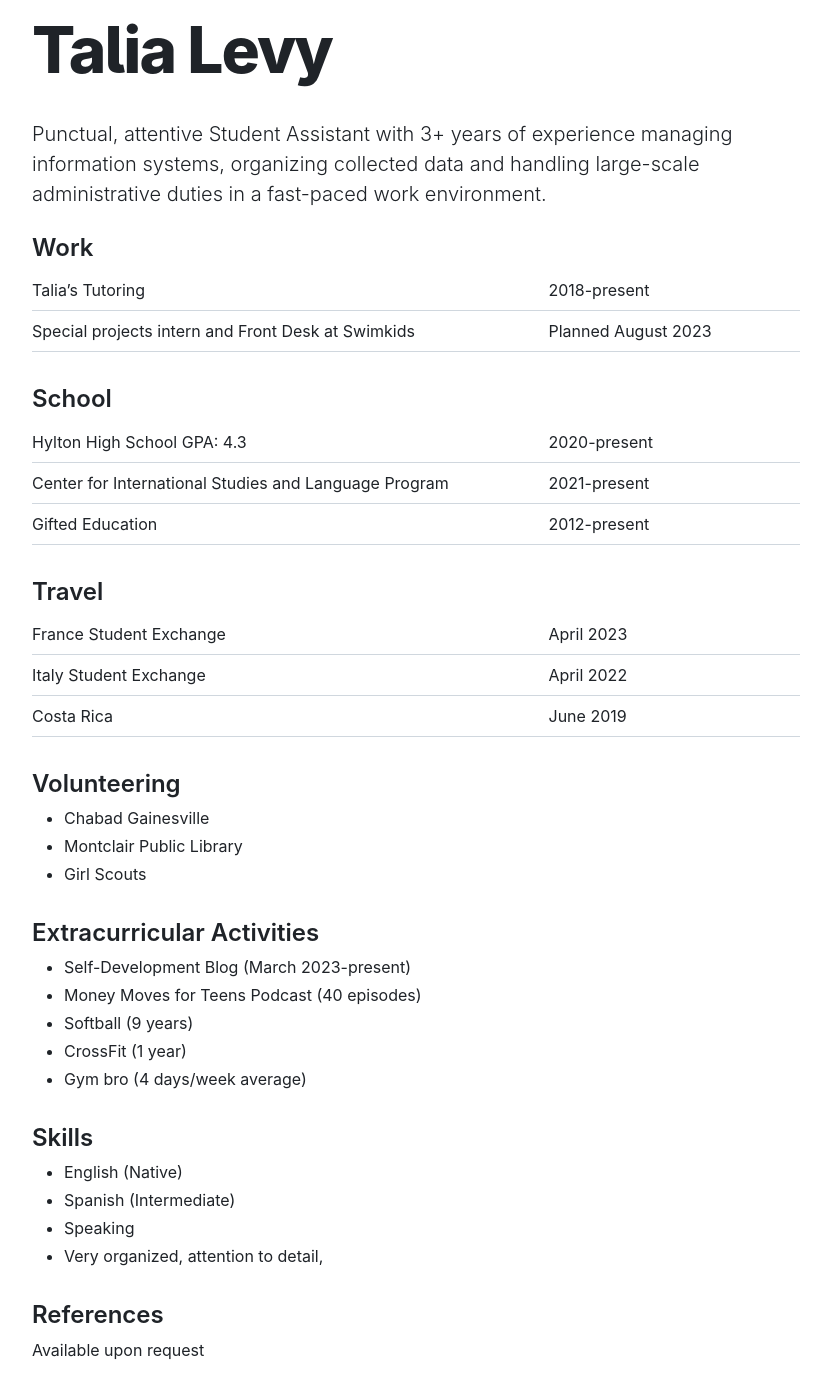
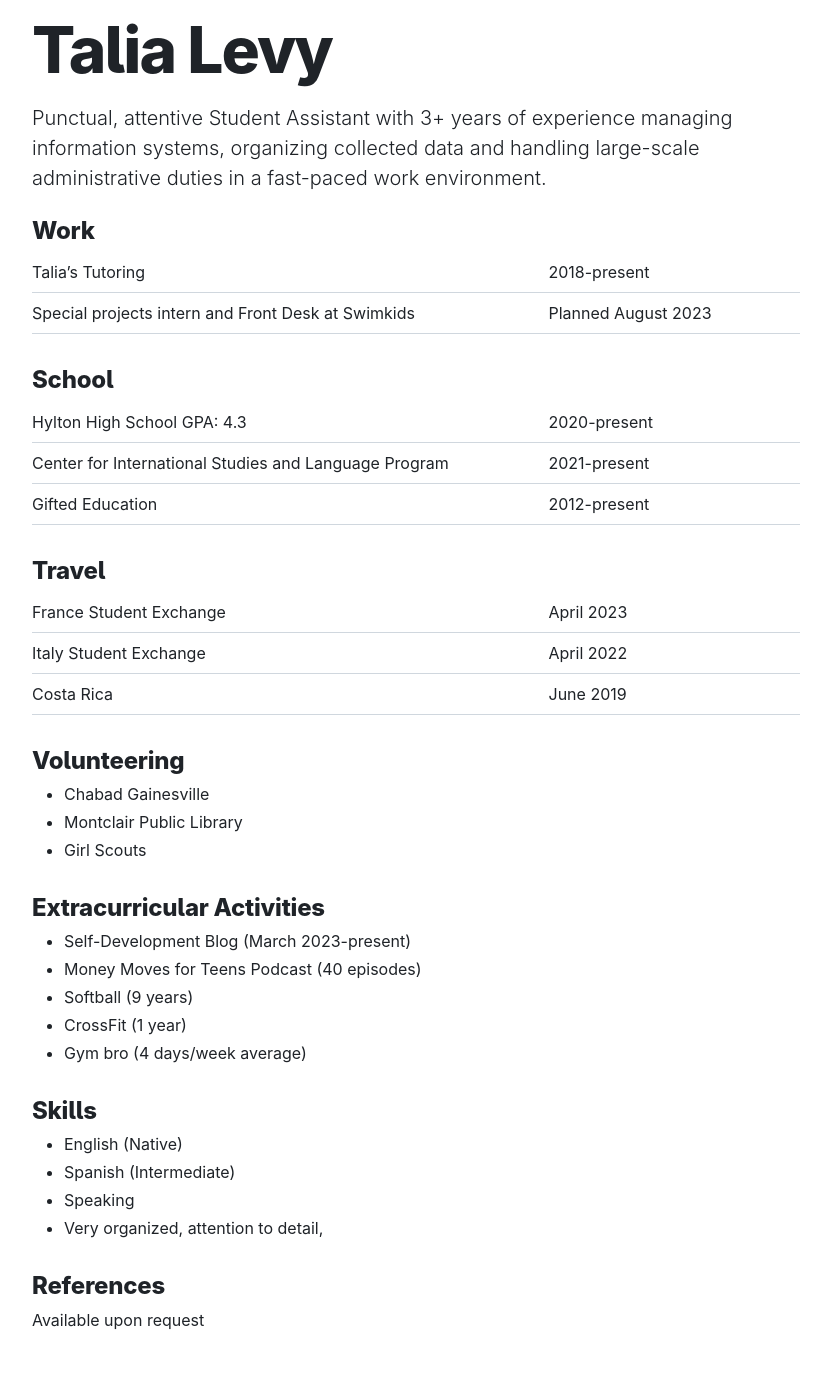
Before and after one commit to tslevy/resume, a Jekyll site: the page built from index.md, in a window 1280 px wide. Shown: the whole page, without its empty margins (224-1055 px from the left). Built offline with Jekyll 4.4.1, drawn with Linux system fonts in a browser that asks for light colours; our own code applies the rules of GitHub Pages for plain Markdown files; after the commit the page ends 1348 px from its top, so only the background shows below that.

Commit message:
mktg headings

```diff
--- a/index.md
+++ b/index.md
@@ -3,13 +3,13 @@ title: Home
 ---
 
 # Talia Levy
-{: .h2-mktg .border-0}
+{: .h2-mktg .border-0 .mb-0}
 
 Punctual, attentive Student Assistant with 3+ years of experience managing information systems, organizing collected data and handling large-scale administrative duties in a fast-paced work environment.
-{: .lead}
+{: .lead .mt-0}
 
 ## Work
-{: .border-0 .mb-0}
+{: .border-0 .mb-0 .h5-mktg}
 
 <div class="border-bottom py-2">
   <div class="col-8 d-inline-block">
@@ -30,7 +30,7 @@ Punctual, attentive Student Assistant with 3+ years of experience managing infor
 </div>
 
 ## School
-{: .border-0 .mb-0 .mt-5}
+{: .border-0 .mb-0 .mt-5 .h5-mktg}
 
 <div class="border-bottom py-2">
   <div class="col-8 d-inline-block">
@@ -60,7 +60,7 @@ Punctual, attentive Student Assistant with 3+ years of experience managing infor
 </div>
 
 ## Travel
-{: .border-0 .mb-0 .mt-5}
+{: .border-0 .mb-0 .mt-5 .h5-mktg}
 
 <div class="border-bottom py-2">
   <div class="col-8 d-inline-block">
@@ -90,14 +90,14 @@ Punctual, attentive Student Assistant with 3+ years of experience managing infor
 </div>
 
 ## Volunteering
-{: .border-0 .mb-0 .mt-5}
+{: .border-0 .mb-0 .mt-5 .h5-mktg}
 
 - Chabad Gainesville
 - Montclair Public Library
 - Girl Scouts
 
 ## Extracurricular Activities
-{: .border-0 .mb-0 .mt-5}
+{: .border-0 .mb-0 .mt-5 .h5-mktg}
 
 - Self-Development Blog (March 2023-present)
 - Money Moves for Teens Podcast (40 episodes)
@@ -106,7 +106,7 @@ Punctual, attentive Student Assistant with 3+ years of experience managing infor
 - Gym bro (4 days/week average)
 
 ## Skills
-{: .border-0 .mb-0 .mt-5}
+{: .border-0 .mb-0 .mt-5 .h5-mktg}
 
 - English (Native)
 - Spanish (Intermediate)
@@ -114,6 +114,6 @@ Punctual, attentive Student Assistant with 3+ years of experience managing infor
 - Very organized, attention to detail,
 
 ## References
-{: .border-0 .mb-0 .mt-5}
+{: .border-0 .mb-0 .mt-5 .h5-mktg}
 
 Available upon request
```
